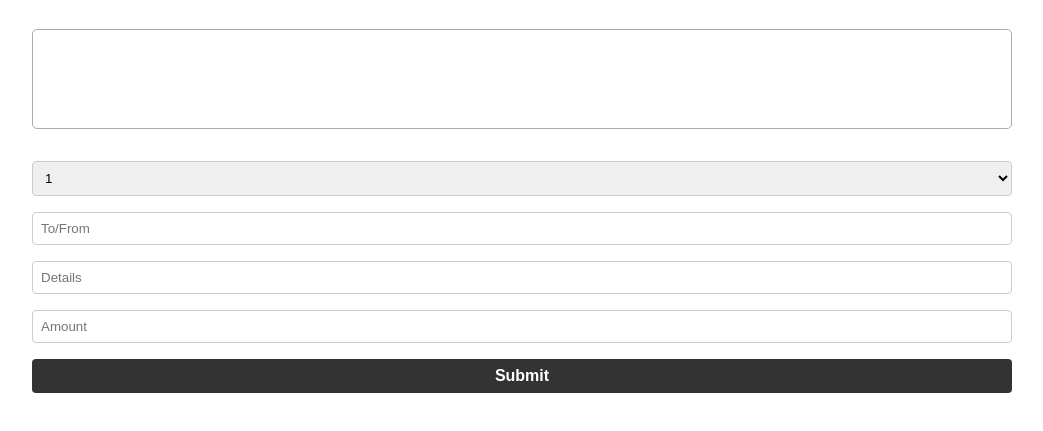
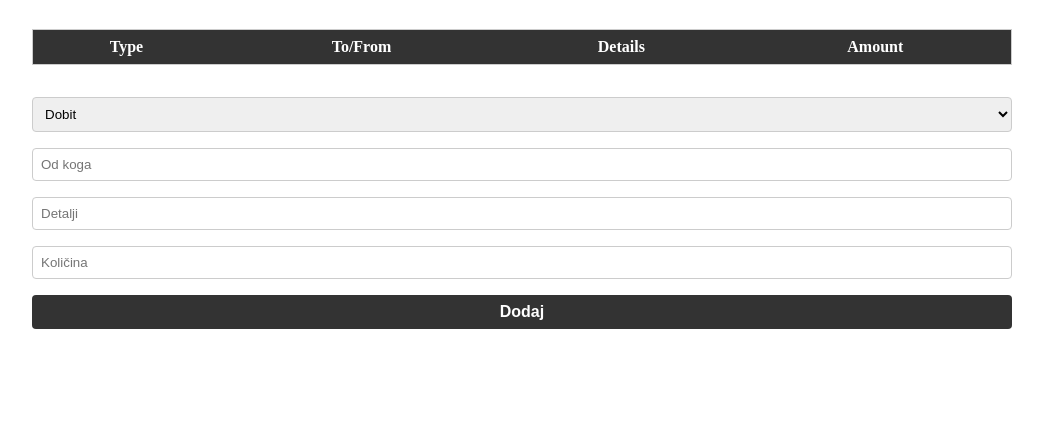
Before and after one commit to milanpanin/half_hour_per_day, a plain HTML site: page finance_logger/index.html in a window 1280 px wide. Shown: the part 75-506 px from the top of the page, without its empty margins (118-1161 px from the left). Drawn offline with Linux system fonts and the light colour scheme.

Commit message:
Adding table for finance app

```diff
--- a/finance_logger/index.html
+++ b/finance_logger/index.html
@@ -11,19 +11,29 @@
   <main>
     <h1>Finance Logger</h1>
 
-    <section></section>
+    <table>
+      <thead>
+        <tr>
+          <th>Type</th>
+          <th>To/From</th>
+          <th>Details</th>
+          <th>Amount</th>
+        </tr>
+      </thead>
+      <tbody id="finance_table_body"></tbody>
+    </table>
 
     <footer>
       <form>
         <select id="finance_type" name="">
-          <option value="1">1</option>
-          <option value="2">2</option>
+          <option value="1">Dobit</option>
+          <option value="2">Potrošnja</option>
         </select>
-        <input id="finance_to_from" type="text" placeholder="To/From">
-        <input id="finance_details" type="text" placeholder="Details">
-        <input id="finance_amount" type="number" placeholder="Amount">
+        <input id="finance_to_from" type="text" placeholder="Od koga">
+        <input id="finance_details" type="text" placeholder="Detalji">
+        <input id="finance_amount" type="number" placeholder="Količina">
 
-        <button id="finance_submit">Submit</button>
+        <button id="finance_submit">Dodaj</button>
       </form>
     </footer>
   </main>
--- a/finance_logger/script/index.js
+++ b/finance_logger/script/index.js
@@ -3,7 +3,19 @@ var finance_to_from = document.getElementById('finance_to_from');
 var finance_details = document.getElementById('finance_details');
 var finance_amount = document.getElementById('finance_amount');
 var finance_submit = document.getElementById('finance_submit');
+var finance_table = document.getElementById('finance_table_body');
+var printNewFinance = function (financeBlock) {
+    var financeRow = document.createElement('tr');
+    financeRow.innerHTML = "\n    <td>".concat(financeBlock.type, "</td>\n    <td>").concat(financeBlock.to_from, "</td>\n    <td>").concat(financeBlock.details, "</td>\n    <td>").concat(financeBlock.amount, "</td>\n  ");
+    finance_table.appendChild(financeRow);
+};
 finance_submit.addEventListener('click', function (event) {
     event.preventDefault();
-    console.log(finance_type.value, finance_to_from.value, finance_details.value, finance_amount.value);
+    var financeBlock = {
+        type: finance_type.value,
+        to_from: finance_to_from.value,
+        details: finance_details.value,
+        amount: finance_amount.valueAsNumber,
+    };
+    printNewFinance(financeBlock);
 });
--- a/finance_logger/style.css
+++ b/finance_logger/style.css
@@ -63,3 +63,25 @@ form button {
   font-weight: 600;
   cursor: pointer;
 }
+
+table {
+  width: 100%;
+  border-collapse: collapse;
+  margin-bottom: 2rem;
+  border: 1px solid #ccc;
+}
+
+table thead tr th {
+  padding: 0.5rem;
+  text-align: left;
+  background-color: #333;
+  color: #fff;
+  text-align: center;
+}
+
+table tbody tr td {
+  padding: 0.5rem;
+  text-align: left;
+  border-bottom: 1px solid #ccc;
+  text-align: center;
+}
```
Also changed, not shown: finance_logger/script/index.ts (+28 -1 lines).
